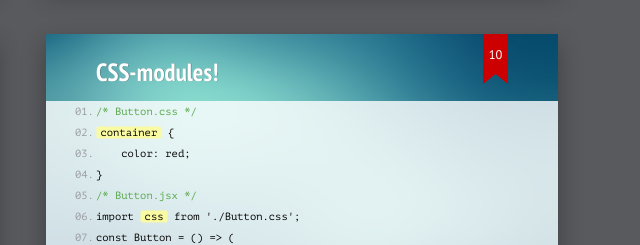
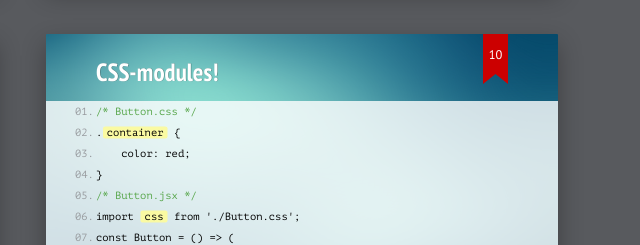
Before and after one commit to raveclassic/rnd, a website: page index.html in a window 1280 px wide. Shown: the part 1620-1865 px from the top of the page, 566-1206 px from the left. Drawn offline with Linux system fonts and the light colour scheme.

Commit message:
fix typo

```diff
--- a/index.html
+++ b/index.html
@@ -103,7 +103,7 @@
 				font-weight: bold;
 			}
 
-			.slide ul > li:before {
+			.slide ul>li:before {
 				color: inherit;
 			}
 
@@ -121,7 +121,9 @@
 				color: #569CD6;
 			}
 
-			h1, h2, li {
+			h1,
+			h2,
+			li {
 				text-shadow: 1px 1px rgba(0, 0, 0, 0.4);
 			}
 		</style>
@@ -197,8 +199,7 @@
 		</pre>
 	</section>
 
-	<section class="slide"
-			 style="background: no-repeat url('pictures/58dcbbd8354a3.png'); background-size: cover; padding-top: 50px">
+	<section class="slide" style="background: no-repeat url('pictures/58dcbbd8354a3.png'); background-size: cover; padding-top: 50px">
 		<h2>Попытки решения</h2>
 	</section>
 
@@ -223,7 +224,7 @@
 		<h2>CSS-modules!</h2>
 		<pre style="font-size: 21px;">
 			<code><span class="comment">/* Button.css */</span></code>
-			<code><mark>container</mark> {</code>
+			<code>.<mark>container</mark> {</code>
 			<code>    color: red;</code>
 			<code>}</code>
 			<code><span class="comment">/* Button.jsx */</span></code>
@@ -250,8 +251,7 @@
 		</ul>
 	</section>
 
-	<section class="slide"
-			 style="background: no-repeat url('pictures/minimalistic-landscape-mountains-forest-bird-sky-artwork.jpg'); background-size: cover">
+	<section class="slide" style="background: no-repeat url('pictures/minimalistic-landscape-mountains-forest-bird-sky-artwork.jpg'); background-size: cover">
 		<h2 style="position: relative;top: -65px;left: -135px;text-align: right;">Спасибо за внимание!<br/>Q&A</h2>
 	</section>
 
```
Lines whose indentation alone changed are shown as unchanged.
